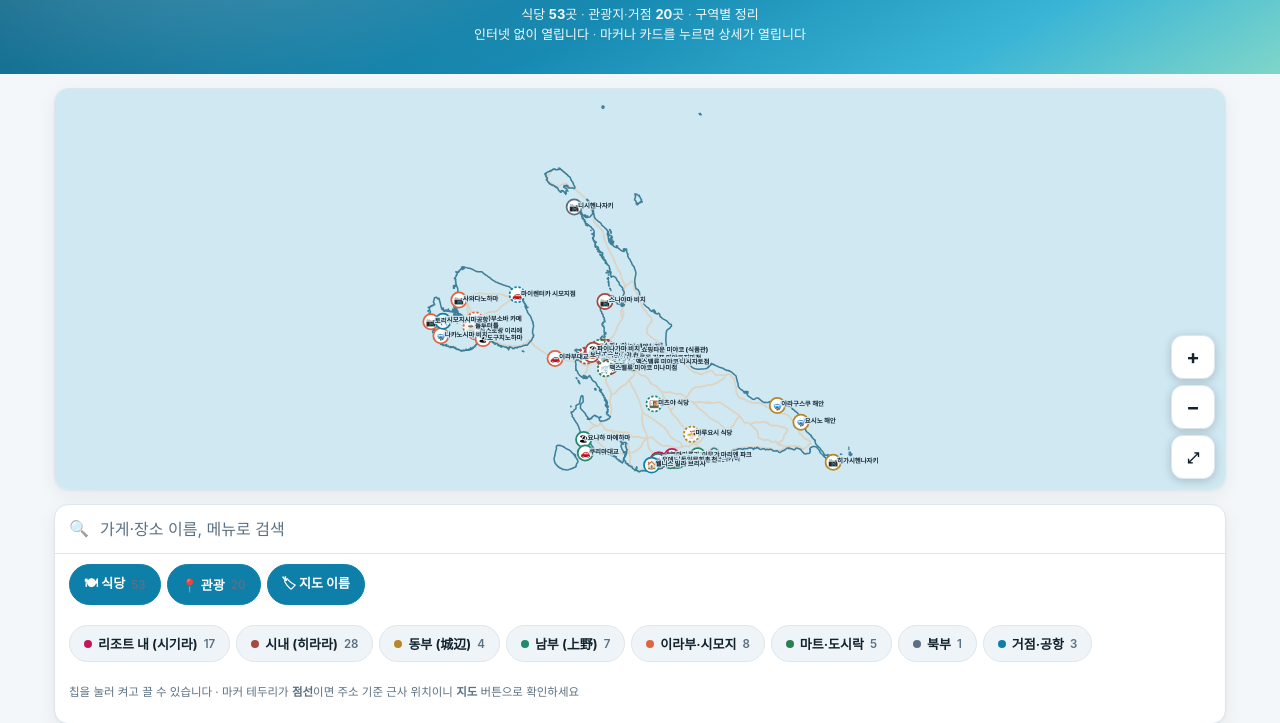
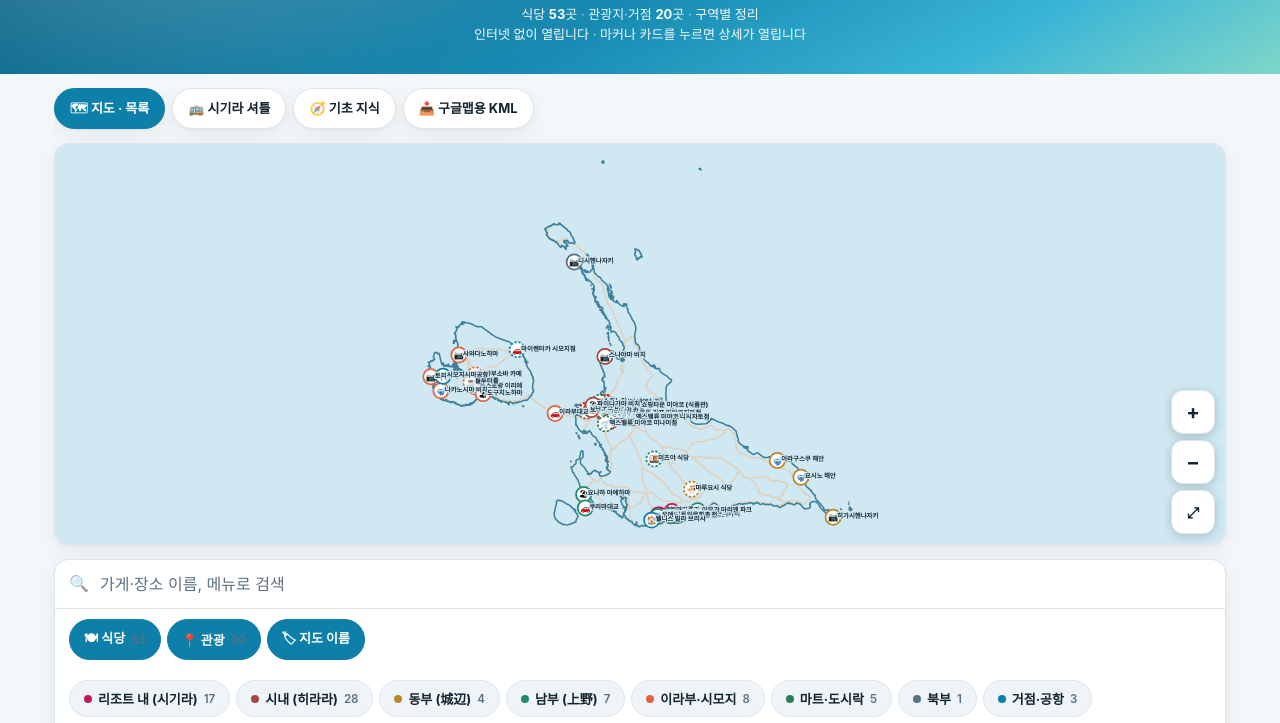
Before and after one commit to dev-0ju/miyakojima-guide, a plain HTML site: page index.html in a window 1280 px wide. Shown: the part 77-800 px from the top of the page. Drawn offline with Linux system fonts and the light colour scheme.

Commit message:
문서 추가: 시기라 셔틀 시간표, 기초 지식, 구글맵용 KML
- shuttle.md — 순환버스 시간표(공식은 PDF만 제공) + 정류장별 식당
- glossary.md — 비치 3분류 + 메뉴판 단어 15개 + 주문 요령
- map.kml — 73지점, 구글 마이맵 임포트용 (현재 데이터에서 재생성)
- index.html 상단 문서 네비 추가
- 개인 일정·예산 정보는 전부 제외

```diff
--- a/index.html
+++ b/index.html
@@ -16,6 +16,11 @@
 html{-webkit-text-size-adjust:100%}
 body{margin:0;background:var(--bg);color:var(--tx);line-height:1.62;
  font-family:"Noto Sans KR","Apple SD Gothic Neo",-apple-system,BlinkMacSystemFont,system-ui,sans-serif;font-size:15px}
+.nav{display:flex;gap:7px;overflow-x:auto;scrollbar-width:none;padding:0 0 14px;-webkit-overflow-scrolling:touch}
+.nav::-webkit-scrollbar{display:none}
+.nv{flex:0 0 auto;text-decoration:none;font-size:13px;font-weight:700;padding:9px 15px;border-radius:999px;
+ background:var(--sf);border:1px solid var(--ln);color:var(--tx);white-space:nowrap;box-shadow:var(--sh)}
+.nv.on{background:var(--ac);color:#fff;border-color:var(--ac)}
 .wrap{max-width:1200px;margin:0 auto;padding:0 14px calc(60px + env(safe-area-inset-bottom))}
 
 /* ── hero ── */
@@ -112,6 +117,13 @@ footer{border-top:1px solid var(--ln);margin-top:34px;padding-top:16px;color:var
 <body>
 <div class="hero"><h1>미야코지마 가이드</h1><p>식당 <b>53</b>곳 · 관광지·거점 <b>20</b>곳 · 구역별 정리<br>인터넷 없이 열립니다 · 마커나 카드를 누르면 상세가 열립니다</p></div>
 <div class="wrap">
+
+<div class="nav">
+  <a class="nv on" href="./">🗺 지도 · 목록</a>
+  <a class="nv" href="shuttle.md">🚌 시기라 셔틀</a>
+  <a class="nv" href="glossary.md">🧭 기초 지식</a>
+  <a class="nv" href="map.kml" download>📥 구글맵용 KML</a>
+</div>
 
 <div class="mapbox">
   <div class="stage" id="stage">
```
Also changed, not shown: 4 other files.
